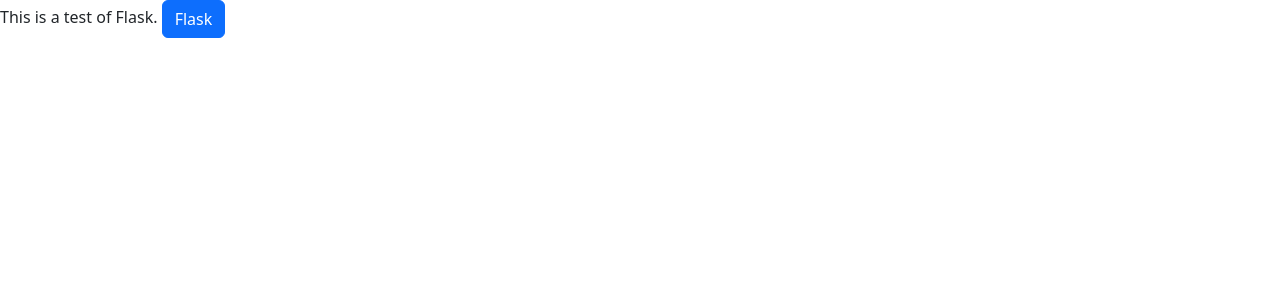
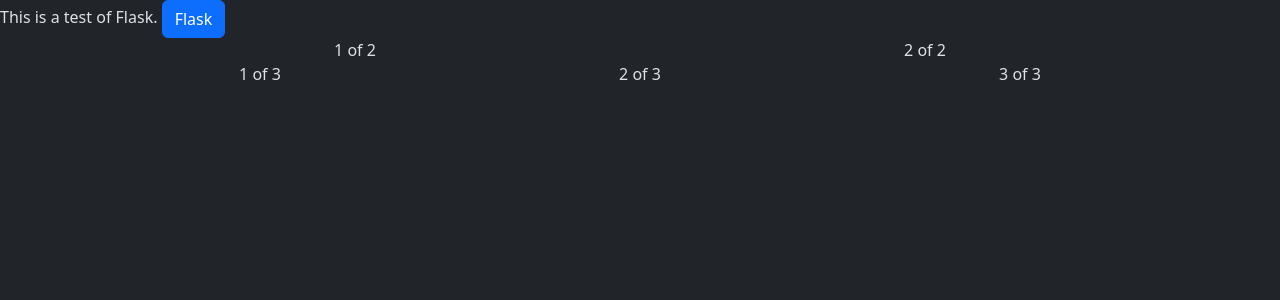
Before and after one commit to SamPro910/webserverforritun, a Flask app: page / in a window 1280 px wide. Shown: the top 300 px of the page. Run offline with Flask 3, Linux system fonts and the light colour scheme.

Commit message:
changes lmao

```diff
--- /dev/null
+++ b/static/js/script.js
@@ -0,0 +1,4 @@
+function runme() {
+
+    alert("Hello World!");
+}
--- a/templates/home.html
+++ b/templates/home.html
@@ -1,18 +1,42 @@
 <!DOCTYPE html>
-<html lang="en">
+<html lang="en" data-bs-theme="dark">
 <head>
 	<meta charset="UTF-8">
 	<meta name="viewport" content="width=device-width, initial-scale=1.0">
 	<title>Flask dev demo</title>
 	<link href="https://cdn.jsdelivr.net/npm/bootstrap@5.3.3/dist/css/bootstrap.min.css" rel="stylesheet" integrity="sha384-QWTKZyjpPEjISv5WaRU9OFeRpok6YctnYmDr5pNlyT2bRjXh0JMhjY6hW+ALEwIH" crossorigin="anonymous">
-	<link rel="stylesheet" href="{{url_for('static', filename='style.css')}}">
+	<link rel="stylesheet" href="{{url_for('static', filename='css/home.css')}}">
 </head>
 <body>
 	<script src="https://cdn.jsdelivr.net/npm/bootstrap@5.3.3/dist/js/bootstrap.bundle.min.js" integrity="sha384-YvpcrYf0tY3lHB60NNkmXc5s9fDVZLESaAA55NDzOxhy9GkcIdslK1eN7N6jIeHz" crossorigin="anonymous"></script>
+	<script src="{{url_for('static', filename='js/script.js')}}"></script>
 
 	This is a {{name}} of {{product}}.
 
-	<button type="button" class="btn btn-primary">{{product}}</button>
+	<button type="button" class="btn btn-primary" data-bs-theme="dark" onclick="runme()">{{product}}</button>
+
+	<div class="container text-center" data-bs-theme="dark">
+		<div class="row">
+		  <div class="col">
+			1 of 2
+		  </div>
+		  <div class="col">
+			2 of 2
+		  </div>
+		</div>
+		<div class="row">
+		  <div class="col">
+			1 of 3
+		  </div>
+		  <div class="col">
+			2 of 3
+		  </div>
+		  <div class="col">
+			3 of 3
+		  </div>
+		</div>
+
+	  </div>
 
 </body>
 </html>
```
Also changed, not shown: static/css/home.css (deleted, +0 -9 lines).
